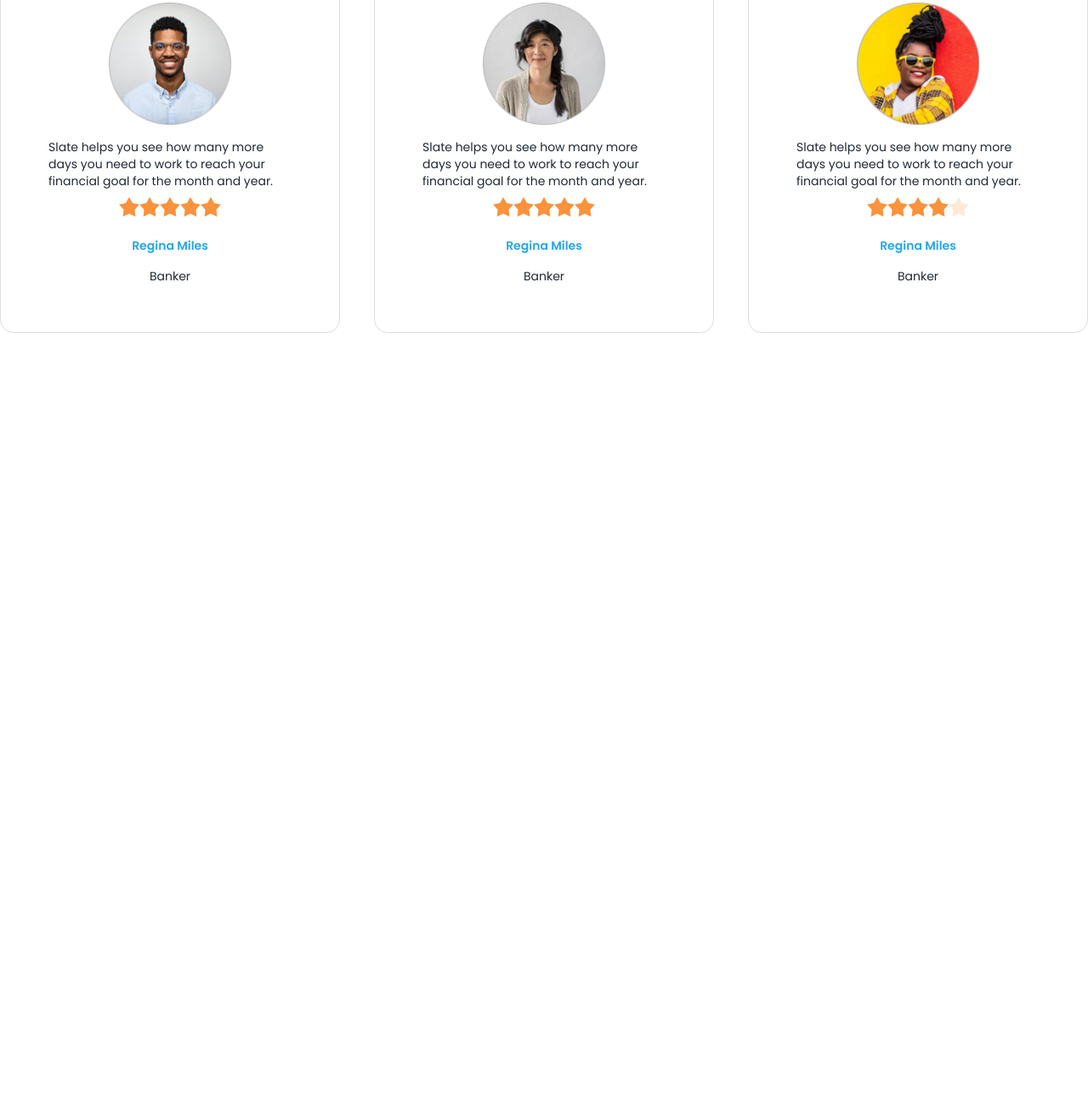
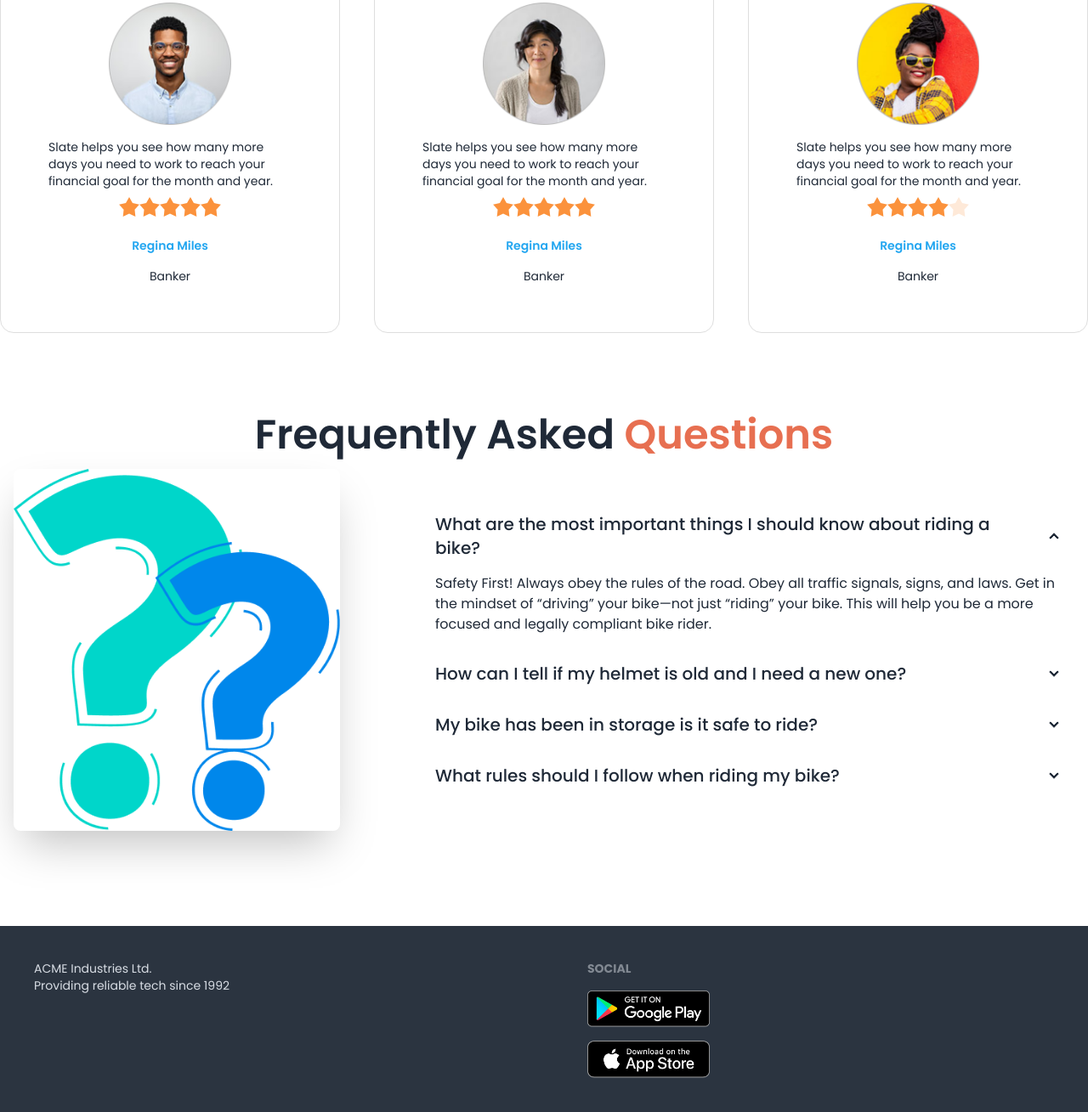
Before and after one commit to creativefirozme/Biker-zone-resources, a plain HTML site: page index.html in a window 1280 px wide. Shown: the part 1488-2797 px from the top of the page at 85% size. Before the commit the page ends 1976 px from the top, so only its background shows below. Drawn offline with nearby package versions, Linux system fonts and the light colour scheme.

Commit message:
added footer section done and finished all

```diff
--- a/index.html
+++ b/index.html
@@ -183,7 +183,7 @@
             gap-5">
                 <!-- first card -->
                 <div class="card  bg-base-100 shadow-xl">
-                    <figure><img src="/images/others/latest1.png" alt="Shoes" /></figure>
+                    <figure><img src="./images/others/latest1.png" alt="Shoes" /></figure>
                     <div class="card-body">
                         <h2 class="card-title text-3xl">Ducati XDIAVEL S-73</h2>
                         <p>Lorem ipsum dolor sit amet, consectetur adipiscing elit. Lacus, fermentum amet faucibus sed
@@ -195,7 +195,7 @@
                 </div>
                 <!-- second card -->
                 <div class="card  bg-base-100 shadow-xl">
-                    <figure><img src="/images/others/latest2.png" alt="Shoes" /></figure>
+                    <figure><img src="./images/others/latest2.png" alt="Shoes" /></figure>
                     <div class="card-body">
                         <h2 class="card-title text-3xl">Ducati XDIAVEL S-73</h2>
                         <p>Lorem ipsum dolor sit amet, consectetur adipiscing elit. Lacus, fermentum amet faucibus sed
@@ -207,7 +207,7 @@
                 </div>
                 <!-- third card -->
                 <div class="card  bg-base-100 shadow-xl">
-                    <figure><img src="/images/others/latest3.png" alt="Shoes" /></figure>
+                    <figure><img src="./images/others/latest3.png" alt="Shoes" /></figure>
                     <div class="card-body">
                         <h2 class="card-title text-3xl">Ducati XDIAVEL S-73</h2>
                         <p>Lorem ipsum dolor sit amet, consectetur adipiscing elit. Lacus, fermentum amet faucibus sed
@@ -293,12 +293,85 @@
             </div>
 
         </div>
-
+        <!-- FAQ -->
+        <section class="my-24">
+            <h3 class="text-5xl font-semibold text-center">Frequently Asked <span
+                    class="text-bike-primary">Questions</span>
+            </h3>
+            <div class="hero  ">
+                <div class="hero-content flex-col lg:gap-24 lg:flex-row">
+                    <img src="./images/others/faq.png" class="w-3/4 lg:max-w-sm rounded-lg shadow-2xl" />
+                    <div>
+                        <!-- first question -->
+                        <div class="collapse collapse-arrow ">
+                            <input type="radio" name="my-accordion-2" checked="checked" />
+                            <div class="collapse-title text-xl font-medium">
+                                What are the most important things I should
+                                know about riding a bike?
+                            </div>
+                            <div class="collapse-content">
+                                <p>Safety First! Always obey the rules of the road. Obey all traffic signals, signs, and
+                                    laws. Get in the mindset of “driving” your bike—not just “riding” your bike. This
+                                    will help you be a more focused and legally compliant bike rider. </p>
+                            </div>
+                        </div>
+                        <!-- second question  -->
+                        <div class="collapse collapse-arrow ">
+                            <input type="radio" name="my-accordion-2" />
+                            <div class="collapse-title text-xl font-medium">
+                                How can I tell if my helmet is old and I need a
+                                new one?
+                            </div>
+                            <div class="collapse-content">
+                                <p>Safety First! Always obey the rules of the road. Obey all traffic signals, signs, and
+                                    laws. Get in the mindset of “driving” your bike—not just “riding” your bike. This
+                                    will help you be a more focused and legally compliant bike rider. </p>
+                            </div>
+                        </div>
+                        <!-- third question  -->
+                        <div class="collapse collapse-arrow ">
+                            <input type="radio" name="my-accordion-2" />
+                            <div class="collapse-title text-xl font-medium">
+                                My bike has been in storage is it safe to ride?
+                            </div>
+                            <div class="collapse-content">
+                                <p>Safety First! Always obey the rules of the road. Obey all traffic signals, signs, and
+                                    laws. Get in the mindset of “driving” your bike—not just “riding” your bike. This
+                                    will help you be a more focused and legally compliant bike rider. </p>
+                            </div>
+                        </div>
+                        <!-- fourth question  -->
+                        <div class="collapse collapse-arrow ">
+                            <input type="radio" name="my-accordion-2" />
+                            <div class="collapse-title text-xl font-medium">
+                                What rules should I follow when riding my bike?
+                            </div>
+                            <div class="collapse-content">
+                                <p>Safety First! Always obey the rules of the road. Obey all traffic signals, signs, and
+                                    laws. Get in the mindset of “driving” your bike—not just “riding” your bike. This
+                                    will help you be a more focused and legally compliant bike rider. </p>
+                            </div>
+                        </div>
+                    </div>
+                </div>
+            </div>
+        </section>
         </div>
     </main>
 
     <footer>
-
+        <footer class="footer p-10 bg-neutral text-neutral-content">
+            <div>
+                <p>ACME Industries Ltd.<br />Providing reliable tech since 1992</p>
+            </div>
+            <div>
+                <span class="footer-title">Social</span>
+                <div class="grid gic4 gap-4">
+                    <a> <img class="w-36" src="./images/others/android.png" alt=""></a>
+                    <a> <img class="w-36" src="./images/others/ios.png" alt=""></a>
+                </div>
+            </div>
+        </footer>
     </footer>
 
 </body>
```
